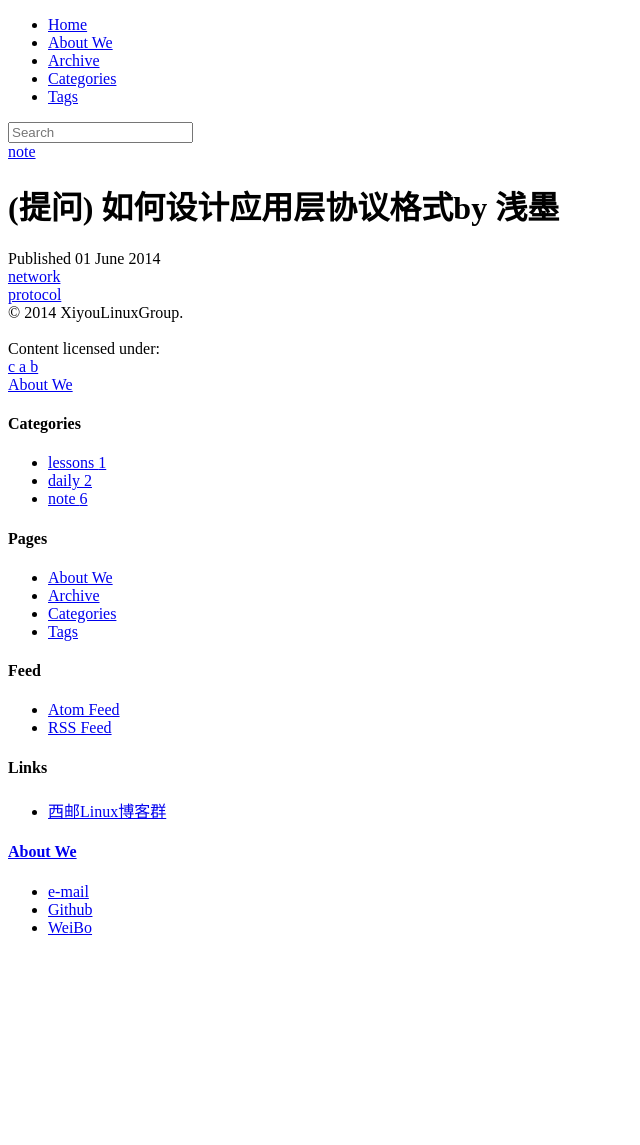
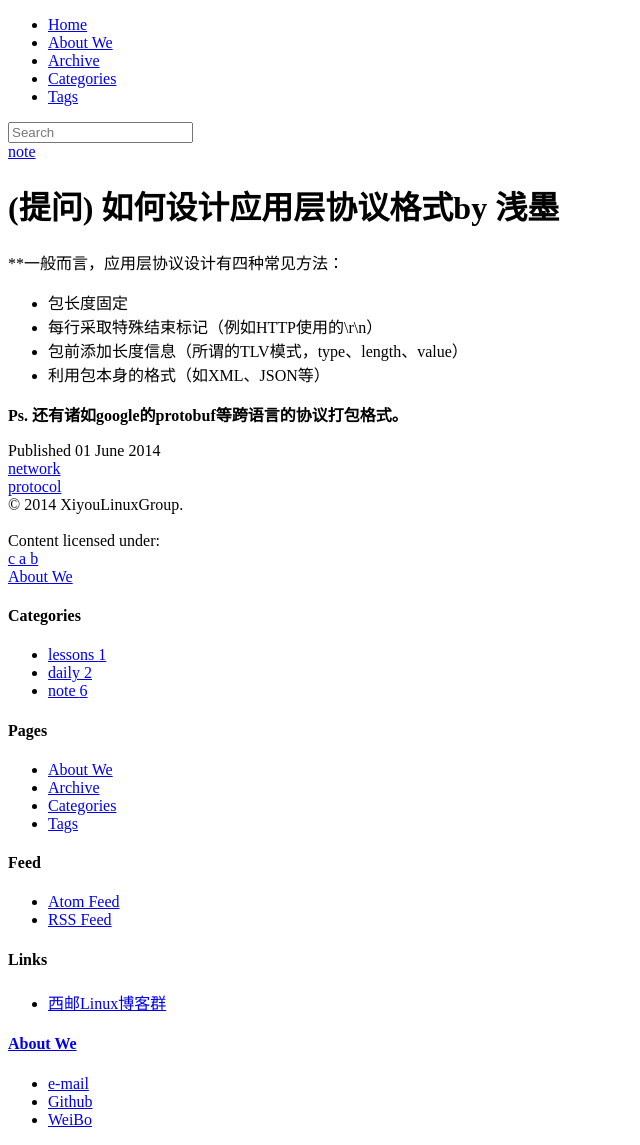
Before and after one commit to hurley25/FAQ, a Jekyll site: the page built from _posts/2014-06-01-how-to-design-protocol-format.md, in a window 1280 px wide. Shown: the whole page, without its empty margins (0-640 px from the left). Built offline with Jekyll 4.4.1, drawn with Linux system fonts in a browser that asks for light colours; nearby versions of some CDN libraries; library files that are not in the unit come from our copies; comment, search, counter and statistics services are not loaded; before the commit the page ends 953 px from its top, so only the background shows below that.

Commit message:
Update 2014-06-01-how-to-design-protocol-format.md

```diff
--- a/_posts/2014-06-01-how-to-design-protocol-format.md
+++ b/_posts/2014-06-01-how-to-design-protocol-format.md
@@ -5,3 +5,12 @@
 tagline: by 浅墨
 tags: [network, protocol]
 ---
+
+**一般而言，应用层协议设计有四种常见方法：
+
+- 包长度固定
+- 每行采取特殊结束标记（例如HTTP使用的\r\n）
+- 包前添加长度信息（所谓的TLV模式，type、length、value）
+- 利用包本身的格式（如XML、JSON等）
+
+**Ps. 还有诸如google的protobuf等跨语言的协议打包格式。**
```
